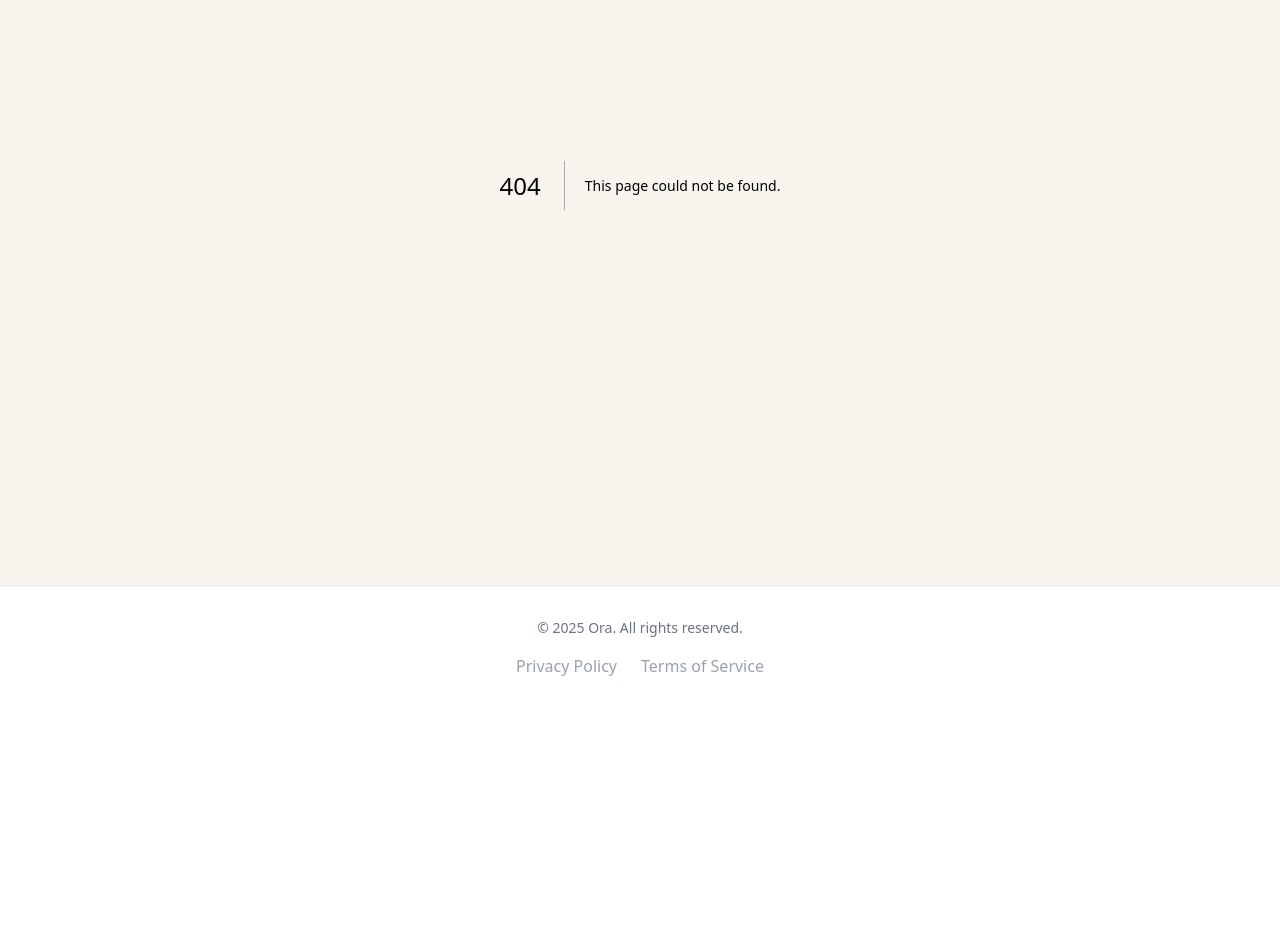
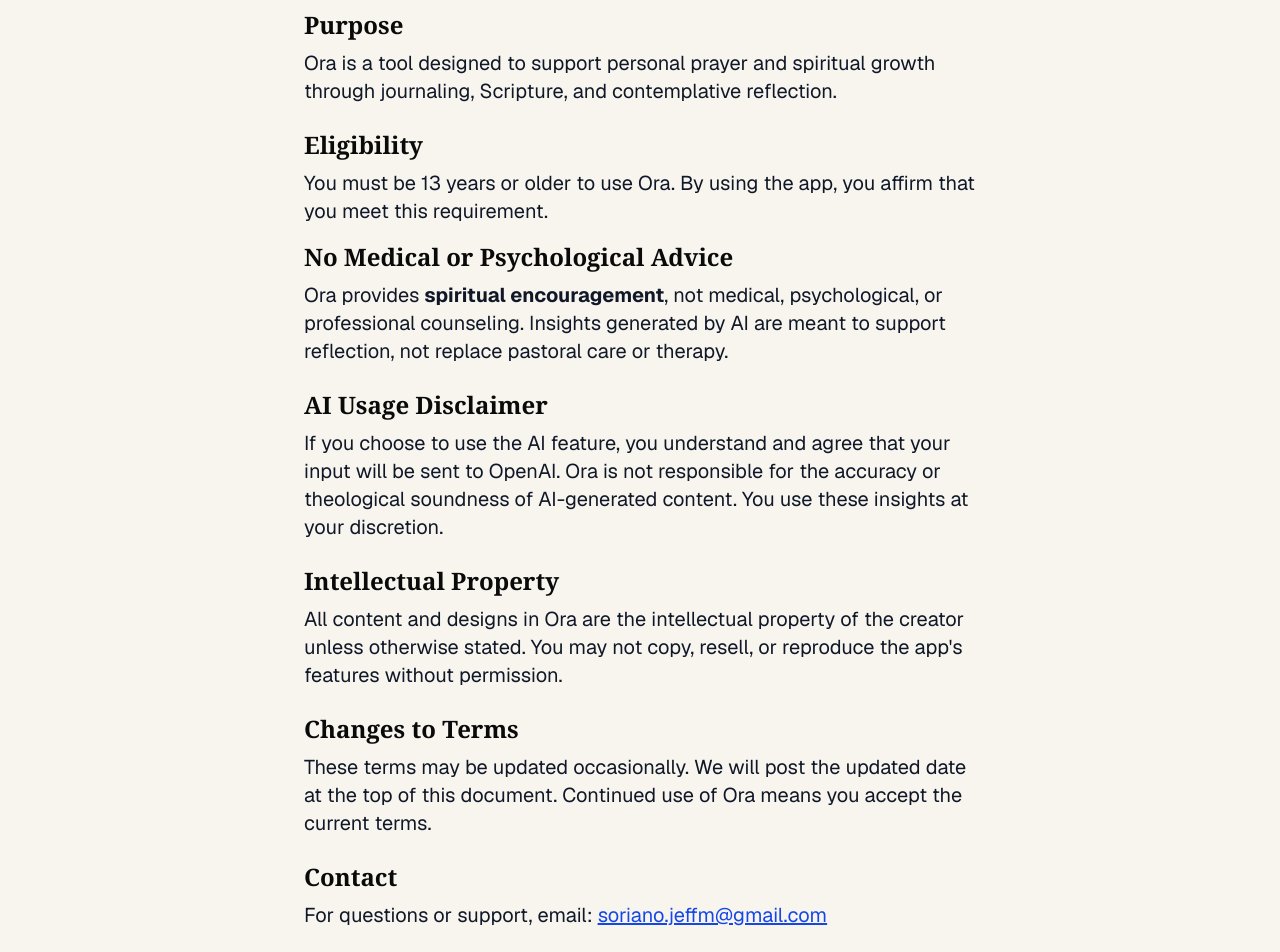
Before and after one commit to jeff-soriano/ora, a Next.js app: page /terms in a window 1280 px wide. Before the commit this address had no page. Shown: the part 280-1232 px from the top of the page. Before the commit the page ends 990 px from the top, so only its background shows below. Built offline with nearby package versions, Linux system fonts and the light colour scheme.

Commit message:
Add privacy policy and terms of service pages

```diff
--- /dev/null
+++ b/app/privacy/page.tsx
@@ -0,0 +1,69 @@
+export default function PrivacyPage() {
+  return (
+    <div className="min-h-screen flex flex-col items-center px-4 py-12 bg-[#f8f5ef]">
+      <div className="max-w-2xl w-full mx-auto">
+        <h1 className="text-4xl md:text-5xl font-serif font-bold text-center mb-2">
+          Ora – Privacy Policy
+        </h1>
+        <div className="text-center text-lg md:text-xl mb-8 text-gray-700">
+          Last updated: 6/5/2025
+        </div>
+        <div className="text-lg md:text-xl font-sans mb-8 text-gray-900">
+          Ora respects your privacy and is committed to creating a safe, quiet
+          space for spiritual reflection. This Privacy Policy explains how Ora
+          handles your information.
+        </div>
+        <h2 className="text-2xl font-serif font-bold mb-2">What We Collect</h2>
+        <div className="text-lg md:text-xl font-sans mb-6 text-gray-900">
+          Ora is designed to store your journal entries, reflections, and
+          responses locally on your device. We do not store, access, or transmit
+          your data to any external server unless you opt in to an AI-generated
+          feature.
+        </div>
+        <h2 className="text-2xl font-serif font-bold mb-2">
+          Use of AI (Optional)
+        </h2>
+        <div className="text-lg md:text-xl font-sans mb-4 text-gray-900">
+          If you choose to generate spiritual insight on a journal or prayer
+          entry, the content you submit will be sent to OpenAI, our trusted
+          third-party AI provider, for processing. This is the only time your
+          data ever leaves your device.
+        </div>
+        <div className="text-lg md:text-xl font-sans mb-6 text-gray-900">
+          The request is one-time, and OpenAI's privacy policy governs how the
+          data is handled on their side.{" "}
+          <a
+            href="https://openai.com/privacy"
+            className="underline text-blue-700"
+            target="_blank"
+            rel="noopener noreferrer"
+          >
+            https://openai.com/privacy
+          </a>
+        </div>
+        <h2 className="text-2xl font-serif font-bold mb-2">No Tracking</h2>
+        <div className="text-lg md:text-xl font-sans mb-6 text-gray-900">
+          Ora does not use analytics, cookies, or trackers. We do not collect
+          personal information, location data, or usage patterns.
+        </div>
+        <h2 className="text-2xl font-serif font-bold mb-2">Your Control</h2>
+        <div className="text-lg md:text-xl font-sans mb-6 text-gray-900">
+          All journal content and reflections remain under your control. You can
+          clear, modify, or delete them at any time via your browser or device
+          settings.
+        </div>
+        <h2 className="text-2xl font-serif font-bold mb-2">Questions?</h2>
+        <div className="text-lg md:text-xl font-sans mb-6 text-gray-900">
+          This app is built with prayerful care. If you have any questions about
+          privacy, please contact the developer at:{" "}
+          <a
+            href="mailto:soriano.jeffm@gmail.com"
+            className="underline text-blue-700"
+          >
+            soriano.jeffm@gmail.com
+          </a>
+        </div>
+      </div>
+    </div>
+  );
+}
--- /dev/null
+++ b/app/terms/page.tsx
@@ -0,0 +1,70 @@
+export default function TermsPage() {
+  return (
+    <div className="min-h-screen flex flex-col items-center px-4 py-12 bg-[#f8f5ef]">
+      <div className="max-w-2xl w-full mx-auto">
+        <h1 className="text-4xl md:text-5xl font-serif font-bold text-center mb-2">
+          Ora – Terms of Service
+        </h1>
+        <div className="text-center text-lg md:text-xl mb-8 text-gray-700">
+          Last updated: 6/5/2025
+        </div>
+        <div className="text-lg md:text-xl font-sans mb-8 text-gray-900">
+          By using Ora, you agree to these terms.
+        </div>
+        <h2 className="text-2xl font-serif font-bold mb-2">Purpose</h2>
+        <div className="text-lg md:text-xl font-sans mb-6 text-gray-900">
+          Ora is a tool designed to support personal prayer and spiritual growth
+          through journaling, Scripture, and contemplative reflection.
+        </div>
+        <h2 className="text-2xl font-serif font-bold mb-2">Eligibility</h2>
+        <div className="text-lg md:text-xl font-sans mb-4 text-gray-900">
+          You must be 13 years or older to use Ora. By using the app, you affirm
+          that you meet this requirement.
+        </div>
+        <h2 className="text-2xl font-serif font-bold mb-2">
+          No Medical or Psychological Advice
+        </h2>
+        <div className="text-lg md:text-xl font-sans mb-6 text-gray-900">
+          Ora provides <strong>spiritual encouragement</strong>, not medical,
+          psychological, or professional counseling. Insights generated by AI
+          are meant to support reflection, not replace pastoral care or therapy.
+        </div>
+        <h2 className="text-2xl font-serif font-bold mb-2">
+          AI Usage Disclaimer
+        </h2>
+        <div className="text-lg md:text-xl font-sans mb-6 text-gray-900">
+          If you choose to use the AI feature, you understand and agree that
+          your input will be sent to OpenAI. Ora is not responsible for the
+          accuracy or theological soundness of AI-generated content. You use
+          these insights at your discretion.
+        </div>
+        <h2 className="text-2xl font-serif font-bold mb-2">
+          Intellectual Property{" "}
+        </h2>
+        <div className="text-lg md:text-xl font-sans mb-6 text-gray-900">
+          All content and designs in Ora are the intellectual property of the
+          creator unless otherwise stated. You may not copy, resell, or
+          reproduce the app's features without permission.
+        </div>
+        <h2 className="text-2xl font-serif font-bold mb-2">
+          Changes to Terms{" "}
+        </h2>
+        <div className="text-lg md:text-xl font-sans mb-6 text-gray-900">
+          These terms may be updated occasionally. We will post the updated date
+          at the top of this document. Continued use of Ora means you accept the
+          current terms.
+        </div>
+        <h2 className="text-2xl font-serif font-bold mb-2">Contact</h2>
+        <div className="text-lg md:text-xl font-sans mb-6 text-gray-900">
+          For questions or support, email:{" "}
+          <a
+            href="mailto:soriano.jeffm@gmail.com"
+            className="underline text-blue-700"
+          >
+            soriano.jeffm@gmail.com
+          </a>
+        </div>
+      </div>
+    </div>
+  );
+}
--- a/components/Footer.tsx
+++ b/components/Footer.tsx
@@ -8,14 +8,14 @@
           </p>
           <div className="flex space-x-6">
             <a
-              href="#"
+              href="/privacy"
               className="text-gray-400 hover:text-gray-500 dark:hover:text-gray-300"
               aria-label="Privacy Policy"
             >
               Privacy Policy
             </a>
             <a
-              href="#"
+              href="/terms"
               className="text-gray-400 hover:text-gray-500 dark:hover:text-gray-300"
               aria-label="Terms of Service"
             >
```
